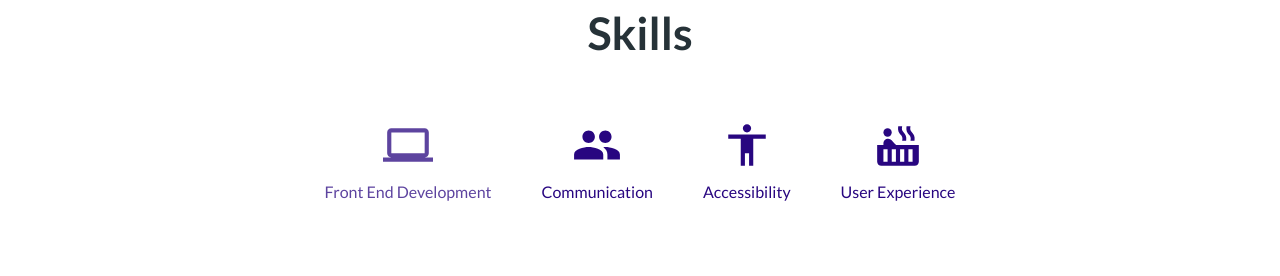
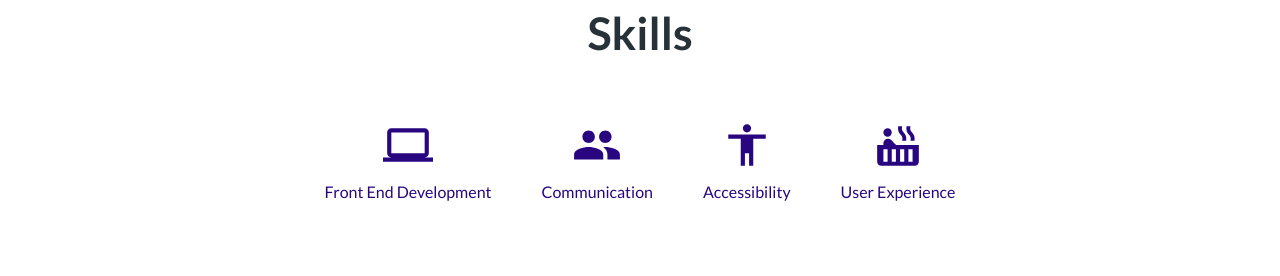
Before and after one commit to nathanjophillips/my-portfolio-app, a React (Create React App) app: page / in a window 1280 px wide. In both pictures the pointer is over the link "Front End Development". Shown: the part 681-957 px from the top of the page. Built offline with nearby package versions, Linux system fonts and the light colour scheme.

Commit message:
hover change

```diff
--- a/src/App.css
+++ b/src/App.css
@@ -264,9 +264,7 @@
 }
 
 .skill-icons-left > a:hover , .skill-icons-right > a:hover , .skill-icons-bottom  > a:hover {
-  /* background-color: var(--secondary-color-dark); */
-  opacity: 75%;
-  transition: 0.3;
+  background-color: var(--primary-color-light);
 }
 
 .card {
```
